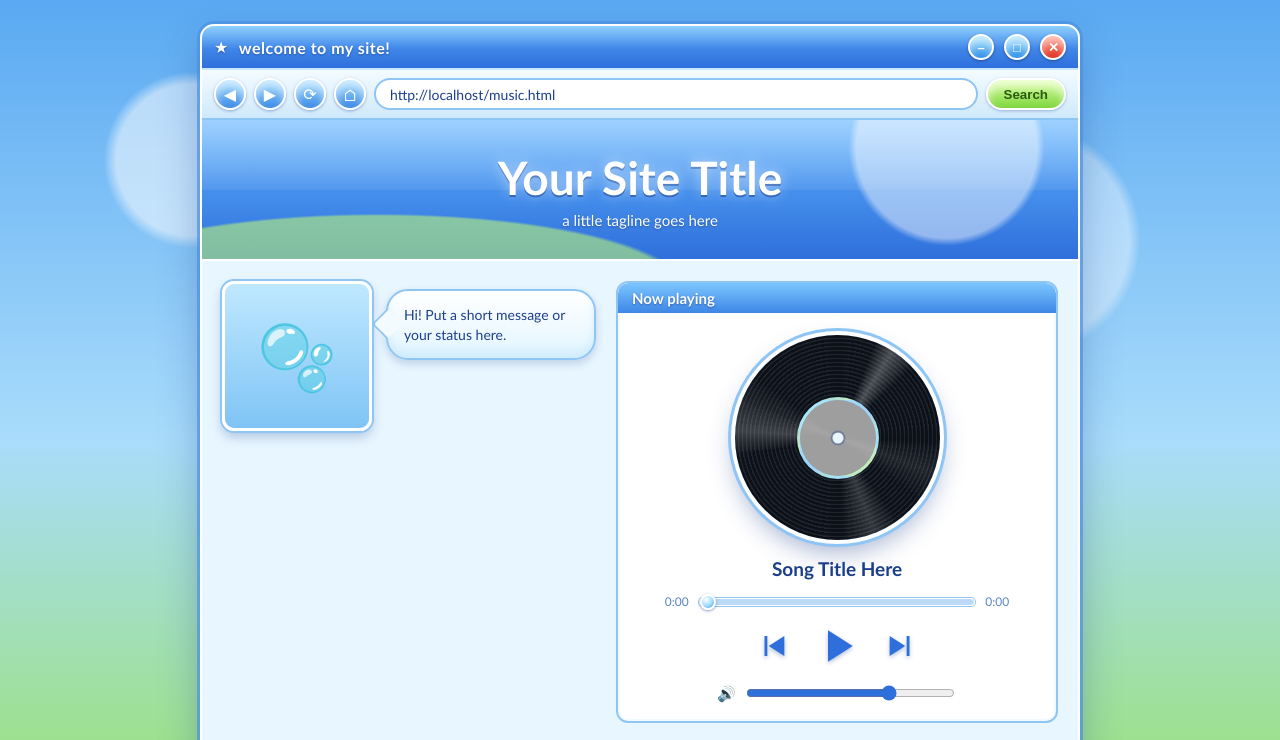
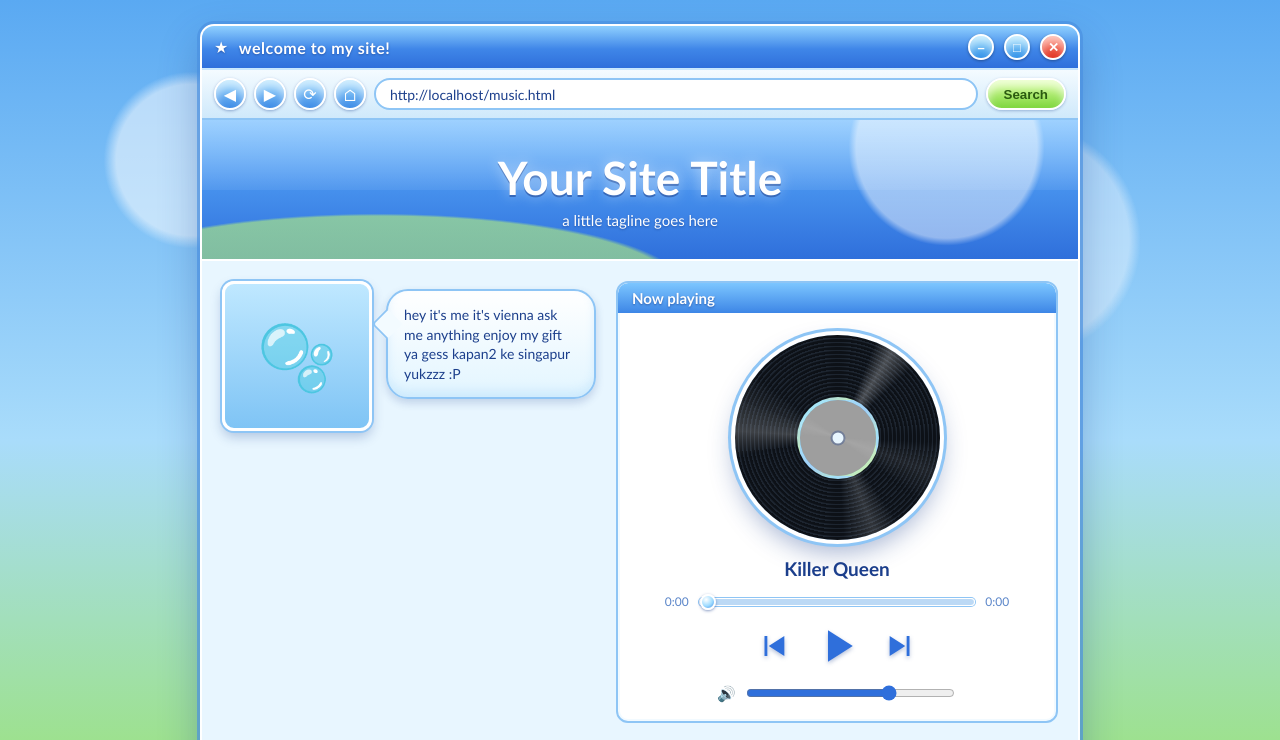
Before and after one commit to udinacat/vigilentisunbreakable, a plain HTML site: page music.html in a window 1280 px wide. Shown: the top 740 px of the page. Drawn offline with Linux system fonts and the light colour scheme; grey boxes are pictures that could not be loaded.

Commit message:
Update music.html

```diff
--- a/music.html
+++ b/music.html
@@ -83,7 +83,7 @@
           <!-- replace the emoji with: <img src="pfp.png" alt="profile picture"> -->
           🫧
         </div>
-        <div class="bubble">Hi! Put a short message or your status here.</div>
+        <div class="bubble">hey it's me it's vienna ask me anything enjoy my gift ya gess kapan2 ke singapur yukzzz :P</div>
       </div>
 
       <!-- right: space for the details you'll add later -->
@@ -98,7 +98,7 @@
             </div>
           </div>
         </div></div>
-        <div class="songtitle" id="title">Song Title Here</div>
+        <div class="songtitle" id="title">Killer Queen</div>
         <div class="seekrow">
           <span id="cur">0:00</span>
           <input type="range" class="seek" id="seek" min="0" max="1000" value="0" aria-label="Song position">
```
